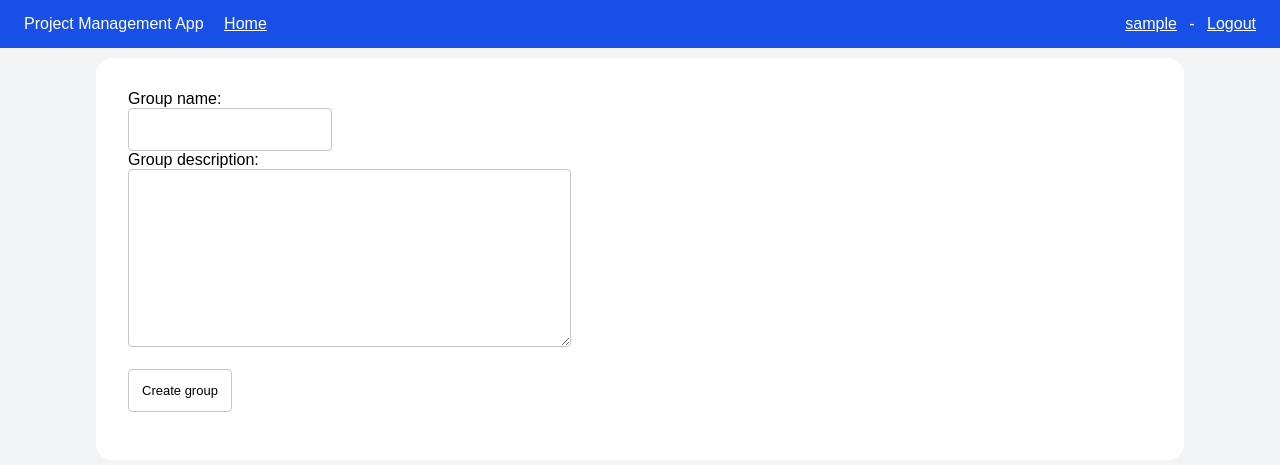
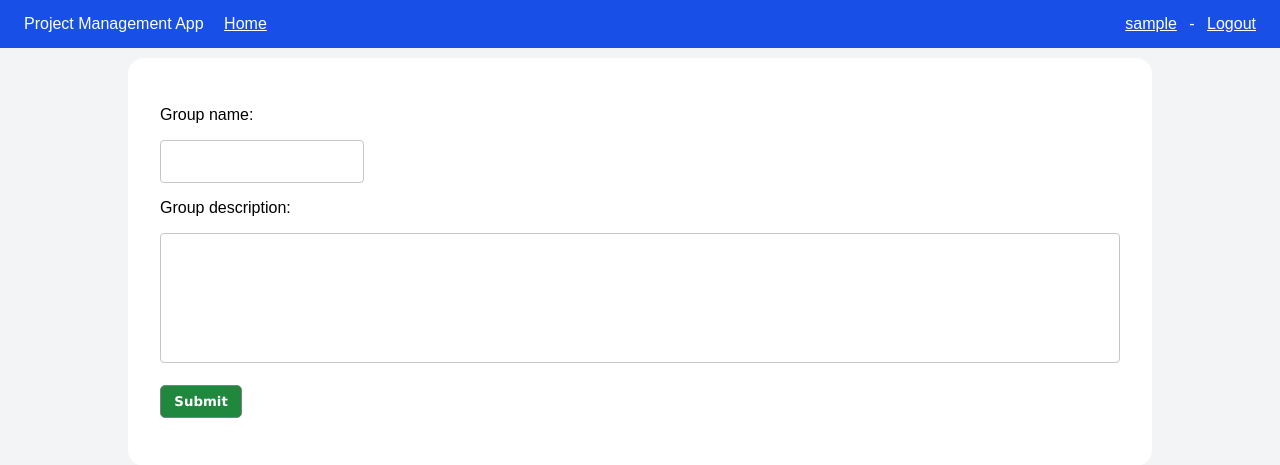
Before and after one commit to DualRedd/projektinhallintasovellus, a Flask app: page /create-group in a window 1280 px wide. Shown: the top 465 px of the page. Run offline with Flask 3, Linux system fonts and the light colour scheme; the visitor is signed in with stand-in values (Sample User, id 1).

Commit message:
Add updated buttons and form styles to all pages

```diff
--- a/static/styles.css
+++ b/static/styles.css
@@ -87,11 +87,13 @@ header nav span a, header nav span span {
 .main {
     flex-grow: 1;
     overflow-y: auto;
+    width: 160px;
 }
 
 .content {
     margin: 10px auto;
-    max-width: 80%;
+    width: 80%;
+    max-width: 60em;
     padding: 2em;
     border-radius: 16px;
     background-color: white;
@@ -133,17 +135,20 @@ header nav span a, header nav span span {
 /* OTHER */
 
 .editable-data-field{
-    white-space: pre;
+    white-space: pre-wrap;
+    word-wrap: break-word;
     margin: 1em 0px;
 }
 .editable-data-field span{
     display: inline-block;
+    box-sizing: border-box;
     color: var(--secondary-text);
     border: 1px solid rgb(198, 198, 198);
     border-radius: 4px;
     padding: 1em;
     background-color: white;
     font-size: small;
+    max-width: 100%;
 }
 
 form textarea, form input{
@@ -153,3 +158,8 @@ form textarea, form input{
     background-color: white;
     font-size: small;
 }
+
+textarea{
+    resize: none;
+    box-sizing: border-box;
+}
--- a/templates/create-user.html
+++ b/templates/create-user.html
@@ -1,6 +1,6 @@
 {% extends "layout.html" %}
 {% block content %}
-<p> Create new user </p>
+<h2> Register New Account </h2>
 <form action="/create-user" method="POST">
     <p> Username: </p>
     <input type="text" name="username" maxlength="{{MAX_INPUT_SIZES['username']}}" required>
@@ -10,7 +10,7 @@
     <input type="password" name="password_check" maxlength="{{MAX_INPUT_SIZES['password']}}" required>
     <br> <br>
     <input type="hidden" name="csrf_token" value="{{session.csrf_token}}">
-    <input type="submit" value="Create Account">
+    <button type="submit" class="button-green">Register</button>
     <p style="color:red"> {{ g.error_message }} </p>
     <p> Already have an account? <a href="/login"> Log in! </a></p>
 </form>
--- a/templates/group/create-group-form.html
+++ b/templates/group/create-group-form.html
@@ -1,13 +1,13 @@
 {% extends "layout.html" %}
 {% block content %}
 <form action="/create-group" method="POST">
-    <label for="desc">Group name:</label><br>
+    <p>Group name:</p>
     <input type="text" name="name" maxlength="{{MAX_INPUT_SIZES['group_name']}}"> <br>
-    <label for="desc">Group description:</label><br>
-    <textarea name="desc" rows="10" cols="50" maxlength="{{MAX_INPUT_SIZES['group_description']}}"></textarea>
+    <p>Group description:</p>
+    <textarea style="width: 100%; height: 10em;" name="desc" rows="10" cols="50" maxlength="{{MAX_INPUT_SIZES['group_description']}}"></textarea>
     <br> <br>
     <input type="hidden" name="csrf_token" value="{{session.csrf_token}}">
-    <input type="submit" value="Create group">
+    <button type="submit" class="button-green">Submit</button>
     <p style="color:red"> {{ g.error_message }} </p>
 </form>
 {% endblock %}
--- a/templates/login.html
+++ b/templates/login.html
@@ -1,14 +1,14 @@
 {% extends "layout.html" %}
 {% block content %}
-<p> Login </p>
+<h2> Login </h2>
 <form action="/login" method="POST">
     <p> Username: </p>
     <input type="text" name="username" maxlength="{{MAX_INPUT_SIZES['username']}}" required>
     <p> Password: </p>
     <input type="password" name="password" maxlength="{{MAX_INPUT_SIZES['password']}}" required>
     <br> <br>
-    <input type="submit" value="Login">
     <input type="hidden" name="csrf_token" value="{{session.csrf_token}}">
+    <button type="submit" class="button-green">Login</button>
     <p style="color:red"> {{ g.error_message }} </p>
     <p> No account? <a href="/create-user"> Create one! </a></p>
 </form>
```
Also changed, not shown: templates/group/group-settings.html (+11 -10 lines).
